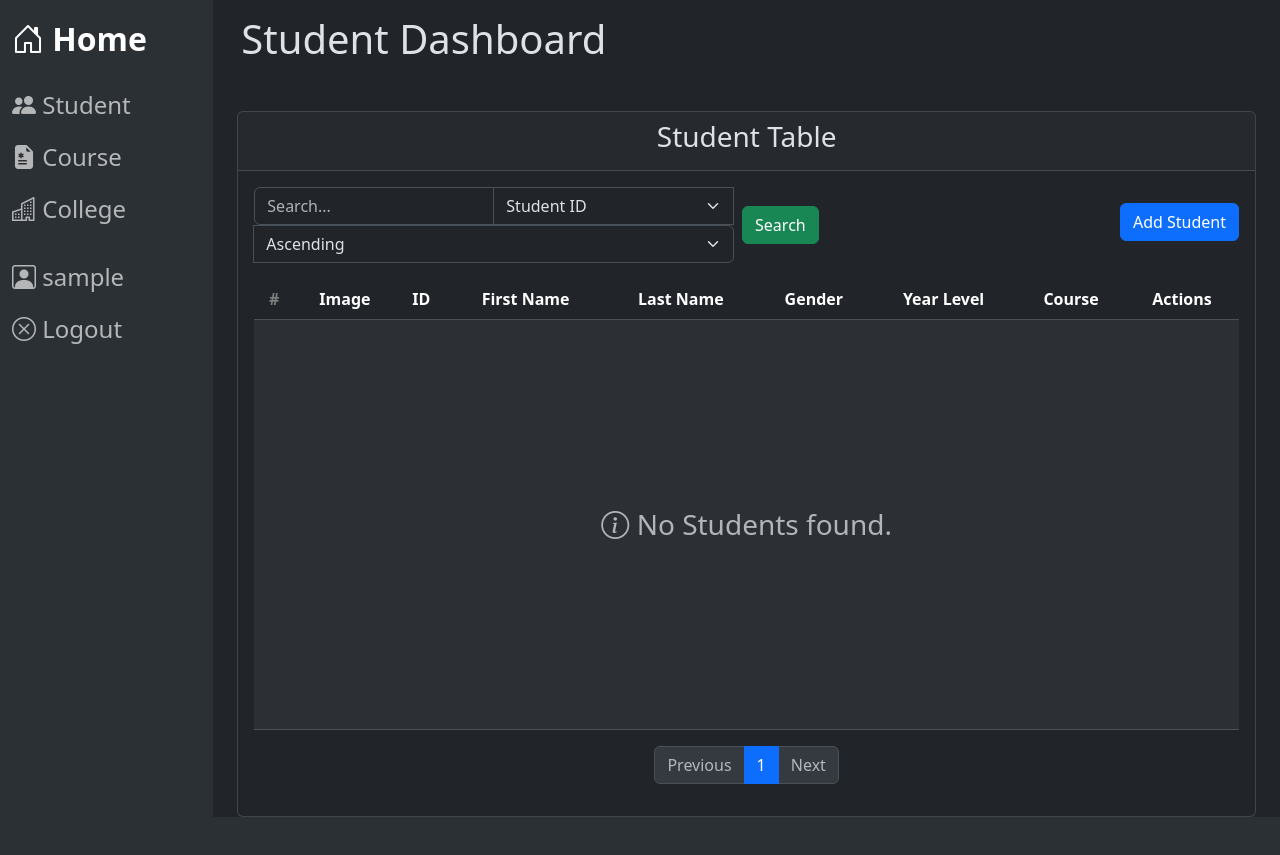
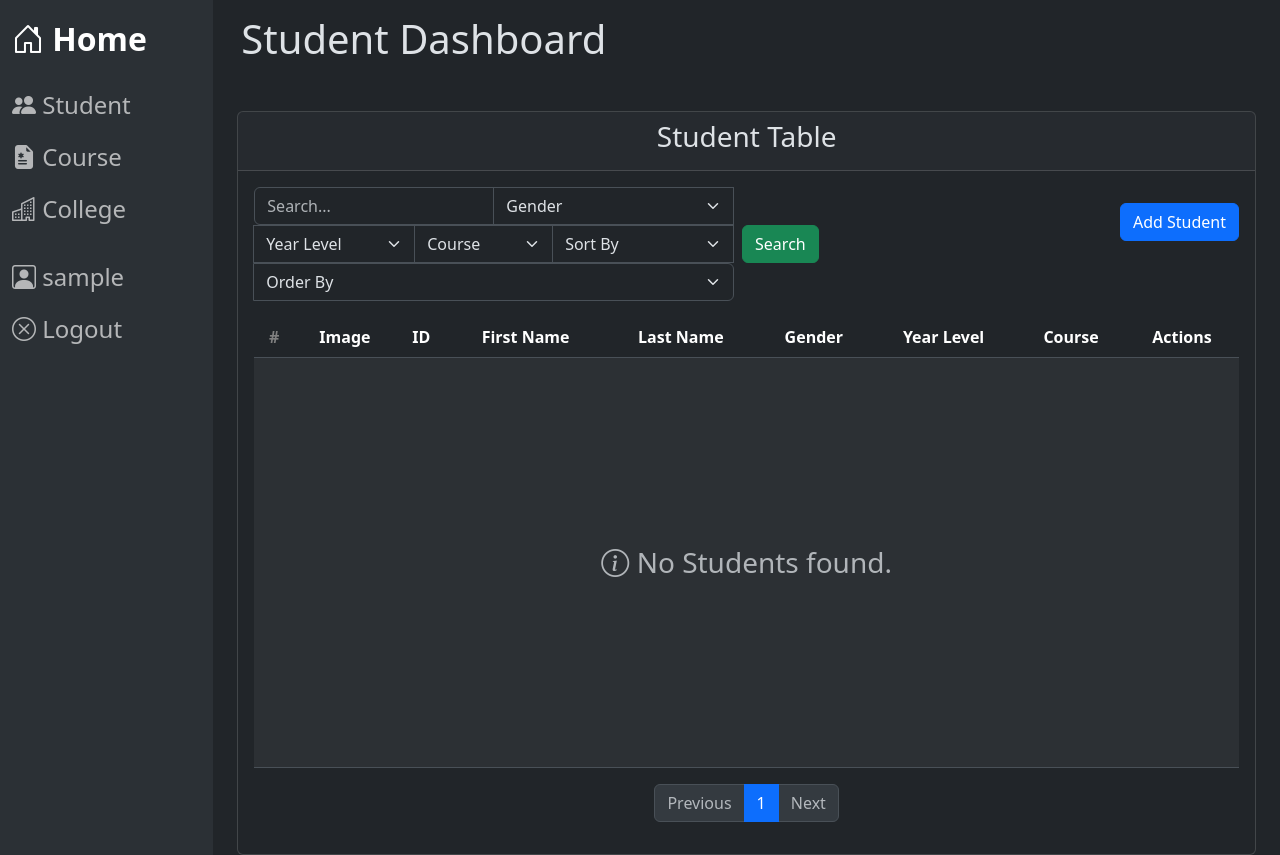
Before and after one commit to Ramski2/FlaskSSIS, a Flask app: page /student in a window 1280 px wide. Shown: the part 76-931 px from the top of the page. Before the commit the page ends 893 px from the top, so only its background shows below. Run offline with Flask 3, Linux system fonts and the light colour scheme; the visitor is signed in with stand-in values (Sample User, id 1); data that the repository does not hold is empty; some libraries are stand-ins or nearby versions.

Commit message:
added filters and changed image handling

```diff
--- a/app/course/course_routes.py
+++ b/app/course/course_routes.py
@@ -23,7 +23,6 @@ def course():
 @login_required
 def load_courses_filtered():
     page, per_page, search, sort, order = search_params(request, default_sort='code')
-
     courses, total = models.Program.get_program_filtered(search, sort, order, page, per_page)
     page_range, total_pages = get_page_range(page, per_page, total)
 
--- a/app/static/js/utils/handleSubmit.js
+++ b/app/static/js/utils/handleSubmit.js
@@ -58,7 +58,7 @@ export function handleFormSubmit(form, url, methods = "POST", modalInstance = nu
             Array.from(form.elements).forEach(element => {
                 element.disabled = false
             })
-            showToast("Someting went wrong: " + data.error, "danger")
+            showToast("Someting went wrong", "danger")
         }
     })
     .catch(error => showToast("Error submitting form: " + error, "danger"));
--- a/app/templates/includes/image.html
+++ b/app/templates/includes/image.html
@@ -1 +1 @@
-<img src="{{ std.image_url }}" alt="Student Image" class="img-thumbnail" style="width:48rem; height:48rem; object-fit:cover;">
+<img src="{{ std.image_url if std.image_url else url_for('static', filename='noimage.png') }}" alt="Student Image" class="img-thumbnail" style="width:48rem; height:48rem; object-fit:cover;">
--- a/app/templates/includes/pagination.html
+++ b/app/templates/includes/pagination.html
@@ -1,7 +1,7 @@
 {%if table == "students"%}
         {% if page > 1 %}
             <li class="page-item">
-                <a class="page-link" href="{{ url_for('course.student', page=page-1, search=search, sort=sort, order=order) }}">Previous</a>
+                <a class="page-link" href="{{ url_for('student.student', page=page-1, search=search, gender_filter=gender_filter, year_lvl_filter=year_lvl_filter, course_filter=course_filter, sort=sort, order=order) }}">Previous</a>
             </li>
         {% else %}
             <li class="page-item disabled">
@@ -11,7 +11,7 @@
 
         {% if page_range[0] > 1 %}
             <li class="page-item">
-                <a class="page-link" href="{{ url_for('student.student', page=1, search=search, sort=sort, order=order) }}">1</a>
+                <a class="page-link" href="{{ url_for('student.student', page=1, search=search, gender_filter=gender_filter, year_lvl_filter=year_lvl_filter, course_filter=course_filter, sort=sort, order=order) }}">1</a>
             </li>
             {% if page_range[0] > 2 %}
                 <li class="page-item disabled"><span class="page-link">…</span></li>
@@ -20,7 +20,7 @@
 
         {% for p in page_range %}
             <li class="page-item {% if p == page %}active{% endif %}">
-                <a class="page-link" href="{{ url_for('student.student', page=p, search=search, sort=sort, order=order) }}">{{ p }}</a>
+                <a class="page-link" href="{{ url_for('student.student', page=p, search=search, gender_filter=gender_filter, year_lvl_filter=year_lvl_filter, course_filter=course_filter, sort=sort, order=order) }}">{{ p }}</a>
             </li>
         {% endfor %}
 
@@ -29,13 +29,13 @@
                 <li class="page-item disabled"><span class="page-link">…</span></li>
             {% endif %}
             <li class="page-item">
-                <a class="page-link" href="{{ url_for('student.student', page=total_pages, search=search, sort=sort, order=order) }}">{{ total_pages }}</a>
+                <a class="page-link" href="{{ url_for('student.student', page=total_pages, search=search, gender_filter=gender_filter, year_lvl_filter=year_lvl_filter, course_filter=course_filter, sort=sort, order=order) }}">{{ total_pages }}</a>
             </li>
         {% endif %}
 
         {% if page < total_pages %}
             <li class="page-item">
-                <a class="page-link" href="{{ url_for('student.student', page=page+1, search=search, sort=sort, order=order) }}">Next</a>
+                <a class="page-link" href="{{ url_for('student.student', page=page+1, search=search, gender_filter=gender_filter, year_lvl_filter=year_lvl_filter, course_filter=course_filter, sort=sort, order=order) }}">Next</a>
             </li>
         {% else %}
             <li class="page-item disabled">
--- /dev/null
+++ b/app/templates/includes/search_form.html
@@ -0,0 +1,81 @@
+
+{% if table == "students" %}
+<form role="search" method="get" class="d-flex align-items-center flex-nowrap gap-2">
+    <div class="input-group flex-grow-1 flex-wrap">
+        <input
+            name="search"
+            class="form-control flex-grow-1"
+            type="search"
+            placeholder="Search..."
+            aria-label="Search"
+            style="min-width: 15rem;"
+        >
+        <select class="form-select w-auto" name="gender_filter" id="gender_filter">
+            <option value="">Gender</option>
+            <option value="Male">Male</option>
+            <option value="Female">Female</option>
+            <option value="Other">Other</option>
+            <option value="Rather not say">Rather not say</option>
+        </select>
+
+        <select class="form-select w-auto"  id="year_lvl_filter" name="year_lvl_filter">
+            <option value="">Year Level</option>
+            {% for i in range(1, 5) %}
+            <option value="{{i}}">{{i}}</option>
+            {% endfor %}
+        </select>
+
+        <select class="form-select w-auto"  id="course_filter" name="course_filter">
+            <option value="">Course</option>
+            {% for i in crs_codes %}
+            <option value="{{i.code}}">{{i.code}}</option>
+            {% endfor %}
+        </select>
+
+        <select class="form-select w-auto" id="sort" name="sort">
+            <option value="id">Sort By</option>
+            {% for sort_key, sort_name in sort_list %}
+                <option value="{{ sort_key }}">{{ sort_name }}</option>
+            {% endfor %}
+        </select>
+
+        <select class="form-select w-auto"  id="order" name="order">
+            <option value="asc">Order By</option>
+            <option value="asc">Ascending</option>
+            <option value="desc">Descending</option>
+        </select>
+    </div>
+    <button type="submit" class="btn btn-success">
+        Search
+    </button>
+</form>
+{% else %}
+<form role="search" method="get" class="d-flex align-items-center flex-nowrap gap-2">
+    <div class="input-group flex-grow-1 flex-wrap">
+        <input
+            name="search"
+            class="form-control flex-grow-1"
+            type="search"
+            placeholder="Search..."
+            aria-label="Search"
+            style="min-width: 15rem;"
+        >
+
+        <select class="form-select w-auto" id="sort" name="sort">
+            <option value="code">Sort By</option>
+            {% for sort_key, sort_name in sort_list %}
+                <option value="{{ sort_key }}">{{ sort_name }}</option>
+            {% endfor %}
+        </select>
+
+        <select class="form-select w-auto"  id="order" name="order">
+            <option value="asc">Order By</option>
+            <option value="asc">Ascending</option>
+            <option value="desc">Descending</option>
+        </select>
+    </div>
+    <button type="submit" class="btn btn-success">
+        Search
+    </button>
+</form>
+{% endif %}
--- a/app/templates/includes/student_form.html
+++ b/app/templates/includes/student_form.html
@@ -5,7 +5,7 @@
             <label>Current Image</label>
             <div>
                 <img id="imagePreview"
-                    src="{{ student.image_url if student else '/static/noimage.png' }}"
+                    src="{{ image_url if image_url else url_for('static', filename='noimage.png') }}"
                     alt="Student Image"
                     class="image-thumbnail"
                     style="width:150px; height:150px; object-fit:cover;">
--- a/app/templates/partials/student_table.html
+++ b/app/templates/partials/student_table.html
@@ -12,7 +12,7 @@
                 data-bs-toggle="modal"
                 data-bs-target="#showImage"
                 data-bs-url="/student/image/{{std.id}}">
-                <img src="{{ std.image_url }}" alt="Student Image" class="img-thumbnail" style="width:3rem; height:3rem; object-fit:cover;">
+                <img src="{{ std.image_url if std.image_url else url_for('static', filename='noimage.png') }}" alt="Student Image" class="img-thumbnail" style="width:3rem; height:3rem; object-fit:cover;">
             </a>
         </td>
         <td>{{std.id}}</td>
--- a/app/templates/subbase.html
+++ b/app/templates/subbase.html
@@ -14,32 +14,7 @@
             <div class="card-body">
                 <div class="row mb-3 align-items-start">
                     <div class="col-md-7 col-12">
-                        <form role="search" method="get" class="d-flex align-items-center flex-nowrap gap-2">
-                            <div class="input-group flex-grow-1 flex-wrap">
-                                <input
-                                    name="search"
-                                    class="form-control flex-grow-1"
-                                    type="search"
-                                    placeholder="Search..."
-                                    aria-label="Search"
-                                    style="min-width: 15rem;"
-                                >
-                                <select class="form-select w-auto" id="sort" name="sort">
-                                    {% for sort_key, sort_name in sort_list %}
-                                        <option value="{{ sort_key }}">{{ sort_name }}</option>
-                                    {% endfor %}
-                                </select>
-
-                                <select class="form-select w-auto"  id="order" name="order">
-                                    <option value="asc">Ascending</option>
-                                    <option value="desc">Descending</option>
-                                </select>
-                            </div>
-
-                            <button type="submit" class="btn btn-success">
-                                Search
-                            </button>
-                        </form>
+                        {% include "includes/search_form.html" %}
                     </div>
 
                     <!-- Always push to the far right -->
--- a/app/utils.py
+++ b/app/utils.py
@@ -1,13 +1,25 @@
 from flask import request
 from app.forms import SearchForm
 
-def search_params(request, default_sort='id'):
+def search_params(request, default_sort='code'):
+    print(default_sort)
     page = request.args.get('page', 1, type=int)
     per_page = 10
     search = request.args.get('search', '')
     sort = request.args.get('sort', default_sort)
     order = request.args.get('order', 'asc')
     return page, per_page, search, sort, order
+
+def student_search_params(request, default_sort='id'):
+    page = request.args.get('page', 1, type=int)
+    per_page = 10
+    search = request.args.get('search', '')
+    gender = request.args.get('gender_filter', '')
+    year_lvl = request.args.get('year_lvl_filter', '')
+    course = request.args.get('course_filter', '')
+    sort = request.args.get('sort', default_sort)
+    order = request.args.get('order', 'asc')
+    return page, per_page, search, sort, order, gender, year_lvl, course
 
 def get_page_range(page, per_page, total, range_size=3):
     if total == 0:
```
Also changed, not shown: app/models.py (+13 -8 lines), app/student/student_routes.py (+23 -26 lines).
